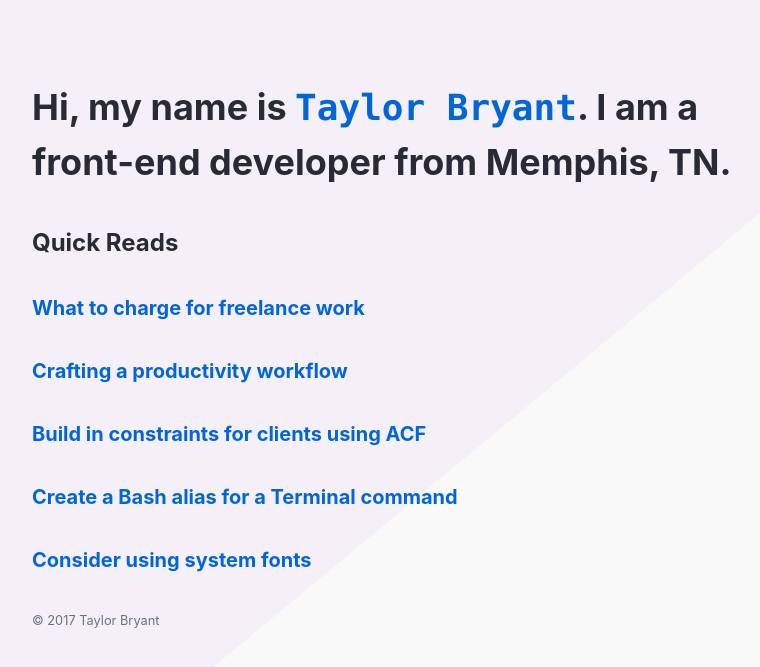
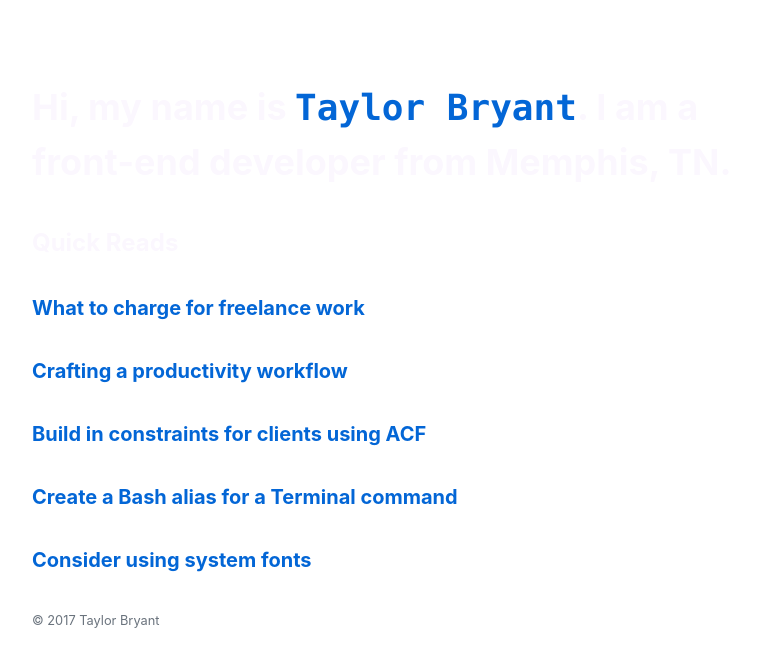
Before and after one commit to scottwater/taylorbryant.github.io, a Jekyll site: the page built from README.md, in a window 1280 px wide. Shown: the top 667 px of the page, without its empty margins (253-1013 px from the left). Built offline with Jekyll 4.4.1, drawn with Linux system fonts in a browser that asks for light colours; our own code applies the rules of GitHub Pages for plain Markdown files.

Commit message:
Change bg

```diff
--- a/assets/css/base.scss
+++ b/assets/css/base.scss
@@ -16,9 +16,7 @@ html {
 }
 
 body {
-  background: url(/assets/img/bg.svg) repeat-y center top #f9f9f9;
-  background-size: 100% auto;
-  color: #282a36;
+  color: #fbf7fe;
   font-family: -apple-system, BlinkMacSystemFont, 'Segoe UI', Helvetica, Arial, sans-serif, 'Apple Color Emoji', 'Segoe UI Emoji', 'Segoe UI Symbol';
   font-size: 16px;
   line-height: 1.5;
```
Also changed, not shown: assets/img/bg.svg (deleted), assets/img/cat-black.svg (deleted), assets/img/me.jpg (deleted).
